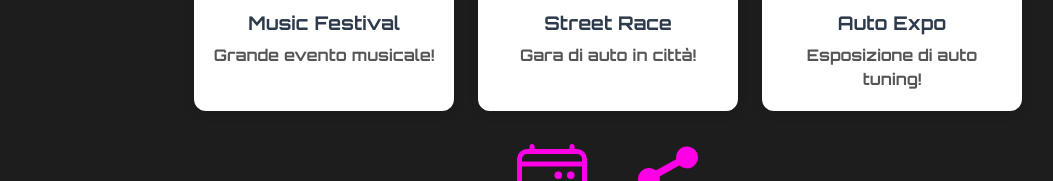
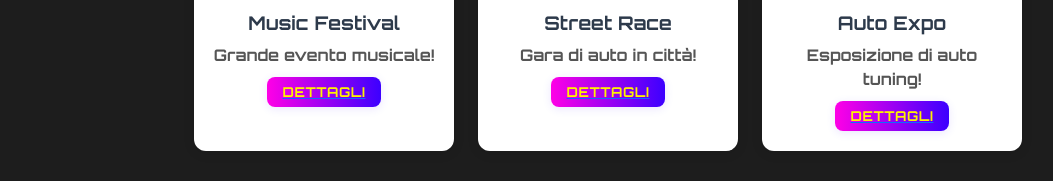
Before and after one commit to babyautic/Final-Project, a React (Vite) app in the folder Final Project Front/my-Final-Project-app/: page / in a window 1280 px wide. Shown: the part 1112-1293 px from the top of the page, without its empty margins (32-1085 px from the left). Built offline with nearby package versions, Linux system fonts and the light colour scheme; no server answers.

Commit message:
add component

```diff
--- /dev/null
+++ b/Final Project Front/my-Final-Project-app/src/components/DetailButtonComponent.jsx
@@ -0,0 +1,10 @@
+import React from 'react'
+import '../style/DetailButtonStyle.css'
+
+export default function DetailButtonComponent({ children = "Dettagli", ...props }) {
+  return (
+    <button className="detailButton" {...props}>
+      {children}
+    </button>
+  )
+}
--- a/Final Project Front/my-Final-Project-app/src/components/EventCardComponent.jsx
+++ b/Final Project Front/my-Final-Project-app/src/components/EventCardComponent.jsx
@@ -1,6 +1,8 @@
 import React from 'react'
 import { Link } from 'react-router-dom'
 import FavoriteButtonComponent from './FavoriteButtonComponent'
+import DetailButtonComponent from './DetailButtonComponent'
+import '../style/DetailButtonStyle.css'
 
 export default function EventCardComponent({ event }) {
   return (
@@ -10,7 +12,7 @@ export default function EventCardComponent({ event }) {
         <h5 className="card-title">{event.nameEvent}</h5>
         <p className="card-text">{event.description}</p>
         <Link to={`/event/${event.id || event._id}`}>
-          <button className="btn btn-primary">Dettagli</button>
+          <DetailButtonComponent />
         </Link>
         <div style={{ display: 'flex', justifyContent: 'center', marginTop: '8px' }}>
           <FavoriteButtonComponent event={event} />
--- a/Final Project Front/my-Final-Project-app/src/components/MockEventsComponent.jsx
+++ b/Final Project Front/my-Final-Project-app/src/components/MockEventsComponent.jsx
@@ -1,5 +1,7 @@
 import React from 'react'
+import { Link } from 'react-router-dom'
 import '../style/MockEventsStyle.css'
+import DetailButtonComponent from './DetailButtonComponent'
 
 export default function MockEventsComponent({ events }) {
   return (
@@ -9,6 +11,9 @@ export default function MockEventsComponent({ events }) {
           <img src={event.img} alt={event.nome} />
           <h3>{event.nome}</h3>
           <p>{event.descrizione}</p>
+          <Link to={`/event/${event.id}`}>
+            <DetailButtonComponent />
+          </Link>
         </div>
       ))}
     </div>
--- a/Final Project Front/my-Final-Project-app/src/router-dom-page/HomePage.jsx
+++ b/Final Project Front/my-Final-Project-app/src/router-dom-page/HomePage.jsx
@@ -23,6 +23,20 @@ const featuredEvent = {
 
 export default function HomePage() {
     const [homeEvents, setHomeEvents] = useState([])
+    // Stato per login (esempio: true se c'è userId in localStorage)
+    const [isLoggedIn, setIsLoggedIn] = useState(!!localStorage.getItem("userId"))
+    // Stato per i preferiti dell'utente loggato
+    const [favorites, setFavorites] = useState([])
+
+    // Funzione per aggiungere/rimuovere preferiti
+    const toggleFavorite = (eventId) => {
+        if (!isLoggedIn) return;
+        setFavorites(prev =>
+            prev.includes(eventId)
+                ? prev.filter(id => id !== eventId)
+                : [...prev, eventId]
+        );
+    }
 
     useEffect(() => {
         fetch('http://localhost:3000/api/eventi')
--- /dev/null
+++ b/Final Project Front/my-Final-Project-app/src/style/DetailButtonStyle.css
@@ -0,0 +1,16 @@
+.detailButton {
+  background: linear-gradient(90deg, #ff00e6 0%, #3c00ff 100%);
+  color: #fff200;
+  border: none;
+  border-radius: 8px;
+  padding: 5px 16px;
+  font-size: 0.85rem;
+  font-weight: 600;
+  cursor: pointer;
+  transition: background 0.2s, color 0.2s, box-shadow 0.2s;
+  margin: 10px auto 0 auto;
+  box-shadow: 0 2px 10px rgba(60, 0, 255, 0.10);
+  letter-spacing: 0.04em;
+  text-transform: uppercase;
+  display: block;
+}
```
